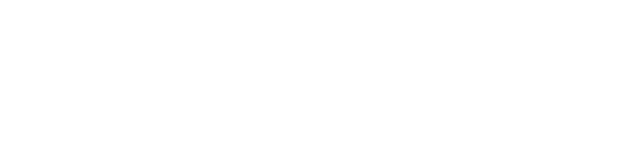
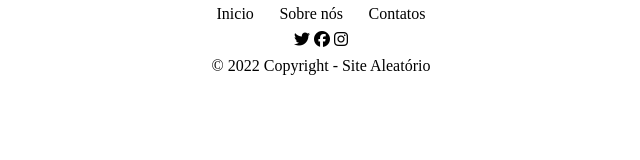
Before and after one commit to M4teusAlves/Site-aleatorio, a plain HTML site: page index.html in a window 1280 px wide. Shown: the whole page, without its empty margins (319-959 px from the left). Drawn offline with Linux system fonts and the light colour scheme.

Commit message:
add footer

```diff
--- a/index.html
+++ b/index.html
@@ -5,6 +5,7 @@
     <meta http-equiv="X-UA-Compatible" content="IE=edge">
     <meta name="viewport" content="width=device-width, initial-scale=1.0">
     <title>Document</title>
+    <link rel="stylesheet" href="style.css">
 </head>
 <body>
     <header>
@@ -23,6 +24,20 @@
 
     <footer>
 
+        <ul class="footer">
+            <li>Inicio</li>
+            <li>Sobre nós </li>
+            <li>Contatos</li>
+        </ul>
+
+        <ul class="icons">
+            <i class="fa-brands fa-twitter"></i>
+            <i class="fa-brands fa-facebook"></i>
+            <i class="fa-brands fa-instagram"></i>
+        </ul>
+
+        <p>&copy; 2022 Copyright - Site Aleatório</p>
     </footer>
+    <script src="https://kit.fontawesome.com/d8333947ff.js" crossorigin="anonymous"></script>
 </body>
 </html>
--- a/style.css
+++ b/style.css
@@ -0,0 +1,29 @@
+* {
+    padding: 0;
+    margin: 0;
+    list-style-type: none;
+    text-decoration: none;
+    color: inherit;
+}
+
+footer {
+    width: 100%;
+    flex-direction: column;
+    display: flex;
+    align-items: center;
+    justify-content: center;
+    height: 10vh;
+    gap: 10%;
+}
+
+.footer {
+    width: 40%;
+    display: flex;
+    flex-direction: row;
+    justify-content: center;
+    gap: 5%;
+}
+
+.main {
+
+}
```
